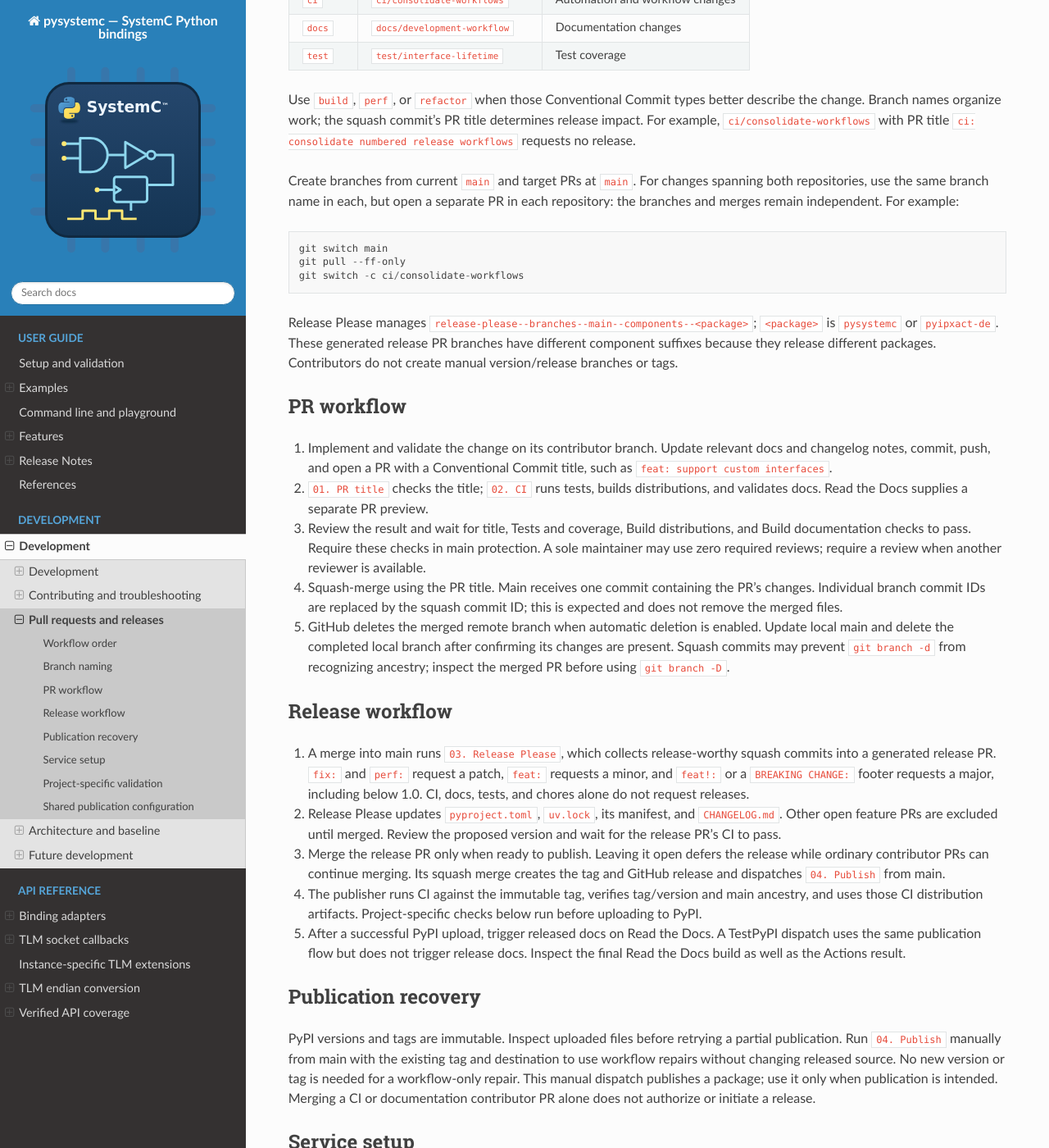
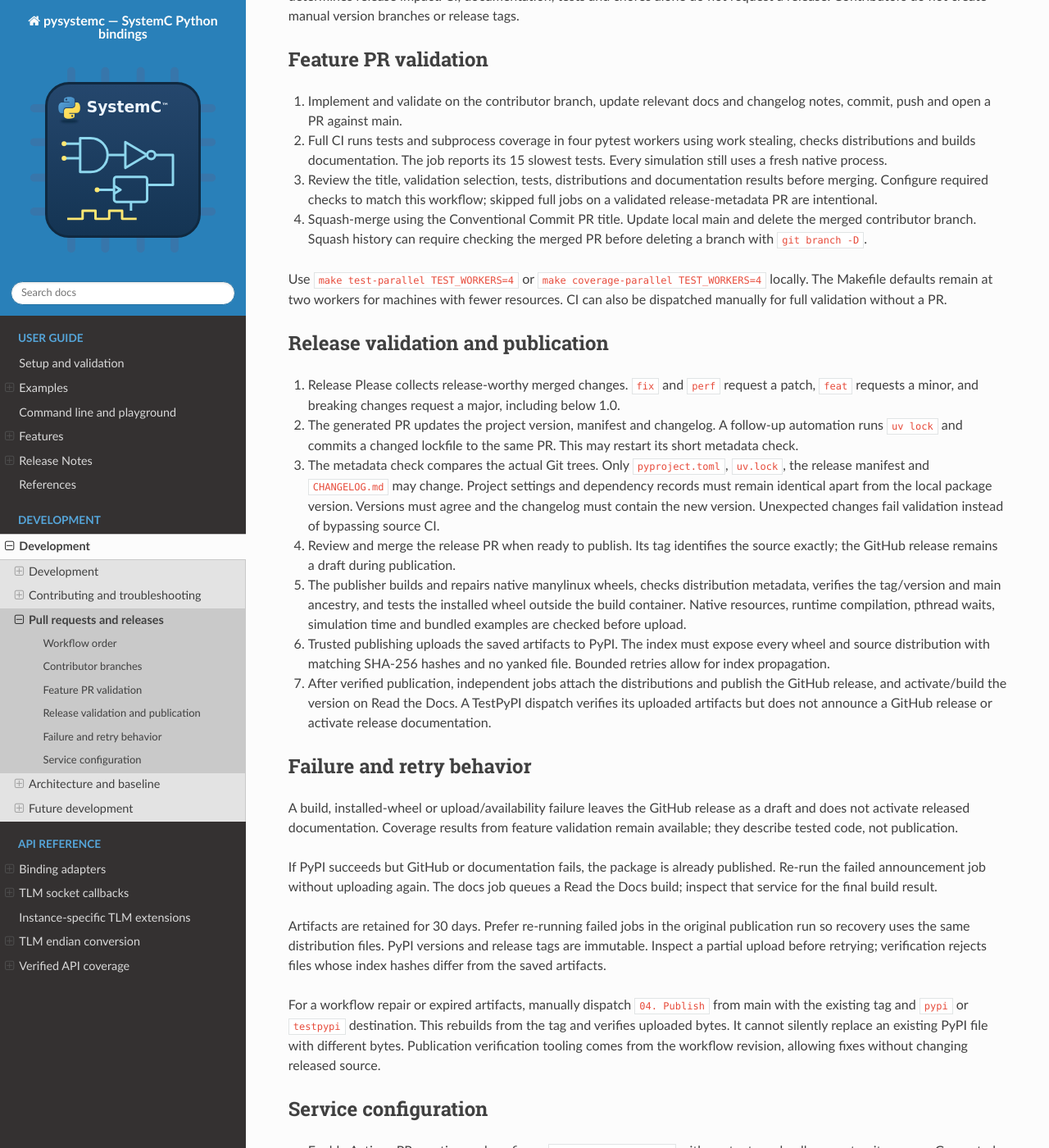
Before and after one commit to amal-khailtash/pysystemc, a Sphinx documentation site: the page built from docs/development/releases.rst, in a window 1280 px wide and 1400 px high, scrolled down 944 px. Shown: the whole window at 82% size. Built offline with Sphinx 7.4.7 and the Read the Docs theme 3.1.0, drawn with Linux system fonts in a browser that asks for light colours; some of the changed text lies outside the part shown.

Commit message:
ci: streamline validation and gate release announcements on PyPI

```diff
--- a/docs/development/guide.rst
+++ b/docs/development/guide.rst
@@ -39,11 +39,15 @@
    make test
    make test-verbose
    make coverage
+   make test-parallel TEST_WORKERS=4
+   make coverage-parallel TEST_WORKERS=4
    make docs
 
 The coverage target prints a terminal summary and writes an HTML report to
 ``build/coverage/html/index.html``. Open that file in a browser to inspect
-coverage by module and line.
+coverage by module and line. Parallel coverage combines worker and simulation
+subprocess data; each simulation remains isolated. See :doc:`releases` for CI
+validation, publication ordering and recovery.
 
 Tests verify callbacks, lifecycle, sensitivity, integer wraparound and VCD
 transitions. Upstream fork/join, report and barrier ports are compared with native
--- a/docs/development/index.rst
+++ b/docs/development/index.rst
@@ -1,8 +1,8 @@
 Development
 ===========
 
-Contributor guides and automation for this repository. The branch and release
-conventions are shared with pyipxact-de.
+Contributor guides and automation for this repository. The release guide describes
+this repository's validation, publication and recovery workflow.
 
 .. toctree::
    :maxdepth: 2
--- a/docs/development/releases.rst
+++ b/docs/development/releases.rst
@@ -4,160 +4,129 @@
 Workflow order
 --------------
 
-Both repositories use the same four Actions workflow names. The numbers make
-navigation consistent; jobs run according to their triggers and dependencies.
+The workflows separate code validation from package publication:
 
-* **01. PR title** (``pr-title.yml``) checks Conventional Commit PR titles using
-  metadata only.
-* **02. CI** (``ci.yml``) tests, checks distributions, and builds documentation
-  for PRs and main. The publisher calls the same CI against the release tag.
-* **03. Release Please** (``release-please.yml``) collects merged changes into a
-  release PR. Merging that PR creates the immutable tag and GitHub release and
-  dispatches the publisher from main so its trusted publisher identity matches.
-* **04. Publish** (``publish.yml``) verifies the tag/version and main ancestry,
-  publishes the distributions produced by release CI, then triggers released
-  documentation on Read the Docs. Manual dispatch accepts an existing tag and
-  a ``pypi`` or ``testpypi`` destination for recovery or testing.
+* **01. PR title** checks Conventional Commit titles using metadata only.
+* **02. CI** runs full tests, coverage, distribution checks and documentation
+  checks on feature PRs. Release Please PRs receive focused release-metadata
+  validation instead. Merging into main does not repeat full CI.
+* **03. Release Please** prepares a release PR and synchronizes its lockfile.
+  Merging the release PR creates an immutable tag and a **draft** GitHub release,
+  then dispatches publication from main.
+* **04. Publish** builds the tagged distributions once, checks the installed
+  wheel, uploads those same files and verifies their availability and SHA-256
+  hashes on PyPI. Only then does it publish the GitHub release and activate
+  released documentation.
 
-Read the Docs handles PR previews and development ``latest`` docs through its
-GitHub integration. CI's documentation build validates HTML; it does not deploy
-it. Disable independent automatic tag builds in Read the Docs when strict
-PyPI-before-release-docs ordering is required. Keep tag versions discoverable
-and active so the post-publication API trigger can build them. A successful
-trigger means the build was queued; inspect Read the Docs for its final result.
-GitHub Pages and the separate TestPyPI workflow are removed.
+``distributions.yml`` is a reusable build job called by feature CI and the
+publisher. It has no independent trigger. A feature packaging check validates
+that changes can be packaged; publication builds again because the final release
+version differs from the feature PR. The complete source test suite is not
+repeated during publication.
 
-Branch naming
--------------
+Read the Docs PR previews and development ``latest`` documentation remain
+independent of package publication. CI builds documentation to detect errors;
+that build does not activate a released version. Disable automatic tag builds
+and automatic activation of new release versions in Read the Docs if strict
+PyPI-before-release-documentation ordering is required. Keep tag versions
+available for discovery; the publisher activates them after verification.
 
-Both projects use ``<type>/<short-description>``. Choose a prefix describing the
-work and lowercase words separated by hyphens:
+Contributor branches
+--------------------
 
-.. list-table:: Contributor branch examples
-   :header-rows: 1
-   :widths: 15 40 45
-
-   * - Prefix
-     - Example
-     - Purpose
-   * - ``feat``
-     - ``feat/custom-interfaces``
-     - New public behavior
-   * - ``fix``
-     - ``fix/version-validation``
-     - Correct existing behavior
-   * - ``ci``
-     - ``ci/consolidate-workflows``
-     - Automation and workflow changes
-   * - ``docs``
-     - ``docs/development-workflow``
-     - Documentation changes
-   * - ``test``
-     - ``test/interface-lifetime``
-     - Test coverage
-
-Use ``build``, ``perf``, or ``refactor`` when those Conventional Commit types
-better describe the change. Branch names organize work; the squash commit's PR
-title determines release impact. For example, ``ci/consolidate-workflows`` with
-PR title ``ci: consolidate numbered release workflows`` requests no release.
-
-Create branches from current ``main`` and target PRs at ``main``. For changes
-spanning both repositories, use the same branch name in each, but open a separate
-PR in each repository: the branches and merges remain independent. For example::
+Create branches from current main using ``<type>/<short-description>``::
 
    git switch main
    git pull --ff-only
-   git switch -c ci/consolidate-workflows
+   git switch -c feat/custom-interfaces
 
-Release Please manages ``release-please--branches--main--components--<package>``;
-``<package>`` is ``pysystemc`` or ``pyipxact-de``. These generated release PR
-branches have different component suffixes because they release different
-packages. Contributors do not create manual version/release branches or tags.
+Use ``feat``, ``fix``, ``ci``, ``docs``, ``test``, ``build``, ``perf`` or
+``refactor`` according to the change. The squash commit's PR title determines
+release impact. CI, documentation, tests and chores alone do not request a
+release. Contributors do not create manual version branches or release tags.
 
-PR workflow
------------
+Feature PR validation
+---------------------
 
-1. Implement and validate the change on its contributor branch. Update relevant
-   docs and changelog notes, commit, push, and open a PR with a Conventional
-   Commit title, such as ``feat: support custom interfaces``.
-2. ``01. PR title`` checks the title; ``02. CI`` runs tests, builds distributions,
-   and validates docs. Read the Docs supplies a separate PR preview.
-3. Review the result and wait for title, Tests and coverage, Build distributions,
-   and Build documentation checks to pass. Require these checks in main
-   protection. A sole maintainer may use zero required reviews; require a review
-   when another reviewer is available.
-4. Squash-merge using the PR title. Main receives one commit containing the PR's
-   changes. Individual branch commit IDs are replaced by the squash commit ID;
-   this is expected and does not remove the merged files.
-5. GitHub deletes the merged remote branch when automatic deletion is enabled.
-   Update local main and delete the completed local branch after confirming its
-   changes are present. Squash commits may prevent ``git branch -d`` from
-   recognizing ancestry; inspect the merged PR before using ``git branch -D``.
+1. Implement and validate on the contributor branch, update relevant docs and
+   changelog notes, commit, push and open a PR against main.
+2. Full CI runs tests and subprocess coverage in four pytest workers using work
+   stealing, checks distributions and builds documentation. The job reports its
+   15 slowest tests. Every simulation still uses a fresh native process.
+3. Review the title, validation selection, tests, distributions and documentation
+   results before merging. Configure required checks to match this workflow;
+   skipped full jobs on a validated release-metadata PR are intentional.
+4. Squash-merge using the Conventional Commit PR title. Update local main and
+   delete the merged contributor branch. Squash history can require checking
+   the merged PR before deleting a branch with ``git branch -D``.
 
-Release workflow
-----------------
+Use ``make test-parallel TEST_WORKERS=4`` or
+``make coverage-parallel TEST_WORKERS=4`` locally. The Makefile defaults remain
+at two workers for machines with fewer resources. CI can also be dispatched
+manually for full validation without a PR.
 
-1. A merge into main runs ``03. Release Please``, which collects release-worthy
-   squash commits into a generated release PR. ``fix:`` and ``perf:`` request a
-   patch, ``feat:`` requests a minor, and ``feat!:`` or a ``BREAKING CHANGE:``
-   footer requests a major, including below 1.0. CI, docs, tests, and chores alone
-   do not request releases.
-2. Release Please updates ``pyproject.toml``, ``uv.lock``, its manifest, and
-   ``CHANGELOG.md``. Other open feature PRs are excluded until merged. Review
-   the proposed version and wait for the release PR's CI to pass.
-3. Merge the release PR only when ready to publish. Leaving it open defers the
-   release while ordinary contributor PRs can continue merging. Its squash merge
-   creates the tag and GitHub release and dispatches ``04. Publish`` from main.
-4. The publisher runs CI against the immutable tag, verifies tag/version and
-   main ancestry, and uses those CI distribution artifacts. Project-specific
-   checks below run before uploading to PyPI.
-5. After a successful PyPI upload, trigger released docs on Read the Docs. A
-   TestPyPI dispatch uses the same publication flow but does not trigger release
-   docs. Inspect the final Read the Docs build as well as the Actions result.
+Release validation and publication
+----------------------------------
 
-Publication recovery
---------------------
+1. Release Please collects release-worthy merged changes. ``fix`` and ``perf``
+   request a patch, ``feat`` requests a minor, and breaking changes request a
+   major, including below 1.0.
+2. The generated PR updates the project version, manifest and changelog. A
+   follow-up automation runs ``uv lock`` and commits a changed lockfile to the
+   same PR. This may restart its short metadata check.
+3. The metadata check compares the actual Git trees. Only ``pyproject.toml``,
+   ``uv.lock``, the release manifest and ``CHANGELOG.md`` may change. Project
+   settings and dependency records must remain identical apart from the local
+   package version. Versions must agree and the changelog must contain the new
+   version. Unexpected changes fail validation instead of bypassing source CI.
+4. Review and merge the release PR when ready to publish. Its tag identifies the
+   source exactly; the GitHub release remains a draft during publication.
+5. The publisher builds and repairs native manylinux wheels, checks distribution
+   metadata, verifies the tag/version and main ancestry, and tests the installed
+   wheel outside the build container. Native resources, runtime compilation,
+   pthread waits, simulation time and bundled examples are checked before upload.
+6. Trusted publishing uploads the saved artifacts to PyPI. The index must expose
+   every wheel and source distribution with matching SHA-256 hashes and no
+   yanked file. Bounded retries allow for index propagation.
+7. After verified publication, independent jobs attach the distributions and
+   publish the GitHub release, and activate/build the version on Read the Docs.
+   A TestPyPI dispatch verifies its uploaded artifacts but does not announce a
+   GitHub release or activate release documentation.
 
-PyPI versions and tags are immutable. Inspect uploaded files before retrying a
-partial publication. Run ``04. Publish`` manually from main with the existing
-tag and destination to use workflow repairs without changing released source.
-No new version or tag is needed for a workflow-only repair. This manual dispatch
-publishes a package; use it only when publication is intended. Merging a CI or
-documentation contributor PR alone does not authorize or initiate a release.
+Failure and retry behavior
+--------------------------
 
-Service setup
--------------
+A build, installed-wheel or upload/availability failure leaves the GitHub release
+as a draft and does not activate released documentation. Coverage results from
+feature validation remain available; they describe tested code, not publication.
+
+If PyPI succeeds but GitHub or documentation fails, the package is already
+published. Re-run the failed announcement job without uploading again. The docs
+job queues a Read the Docs build; inspect that service for the final build result.
+
+Artifacts are retained for 30 days. Prefer re-running failed jobs in the original
+publication run so recovery uses the same distribution files. PyPI versions and
+release tags are immutable. Inspect a partial upload before retrying; verification
+rejects files whose index hashes differ from the saved artifacts.
+
+For a workflow repair or expired artifacts, manually dispatch ``04. Publish``
+from main with the existing tag and ``pypi`` or ``testpypi`` destination. This
+rebuilds from the tag and verifies uploaded bytes. It cannot silently replace an
+existing PyPI file with different bytes. Publication verification tooling comes
+from the workflow revision, allowing fixes without changing released source.
+
+Service configuration
+---------------------
 
 * Enable Actions PR creation and configure ``RELEASE_PLEASE_TOKEN`` with contents
-  and pull-request write access. Its PRs must trigger normal CI.
-* Configure trusted publishers for this repository's ``publish.yml`` and the
-  ``pypi`` / ``testpypi`` environments. Replace any TestPyPI publisher entry that
-  still names the removed ``publish-testpypi.yml``. Workflow filenames remain
-  stable even though their display names are numbered.
-* Configure ``CODECOV_TOKEN`` and the Read the Docs GitHub integration for
-  coverage and PR previews.
-* Configure ``READTHEDOCS_TOKEN`` with permission to trigger this project's
-  released version builds. The publisher uses it only after a successful PyPI
-  upload; TestPyPI does not trigger released docs.
+  and pull-request write access. Generated PR and lockfile commits must trigger
+  metadata checks; draft release publication uses this token too.
+* Configure PyPI and TestPyPI trusted publishers for ``publish.yml`` and its
+  respective ``pypi`` / ``testpypi`` environments. These identities are unchanged.
+* Configure ``CODECOV_TOKEN`` for feature-PR coverage and the Read the Docs GitHub
+  integration for PR previews and development docs.
+* Configure ``READTHEDOCS_TOKEN`` with released-version activation and build
+  permissions, and disable independent automatic release-version activation.
 
-Project-specific validation
----------------------------
-
-pysystemc builds and repairs native manylinux wheels with auditwheel. Before
-upload it checks native resources, runtime compilation, pthread waits, simulation
-time, console arguments, and tutorials using the installed wheel outside the
-build container. Python 3.14 remains required.
-
-Shared publication configuration
---------------------------------
-
-Both projects dispatch publication from main, reuse the release CI distribution
-artifacts, generate PEP 740 attestations, and upload with ``uv publish`` using
-trusted publishing. Released documentation is synchronized and activated on
-Read the Docs after a successful upload. Dependency Graph is generated by
-GitHub repository settings; it is shared security infrastructure, not a fifth
-repository workflow file.
-
-CI validation remains specific to each package: pysystemc requires Python 3.14,
-native manylinux repair, and installed-wheel simulation checks; pyipxact-de
-requires its XML tooling and schema/application tests.
+These workflows describe this repository. Related projects may use different
+release triggers and must be updated independently.
```
Also changed, not shown: release-please-config.json (+2 -7 lines), 8 other files.
